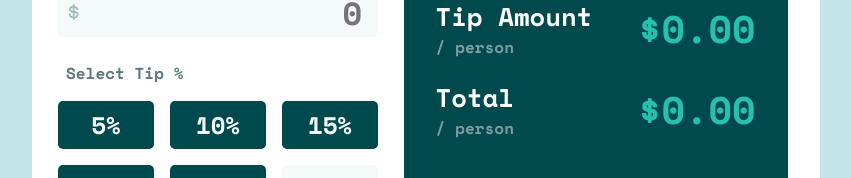
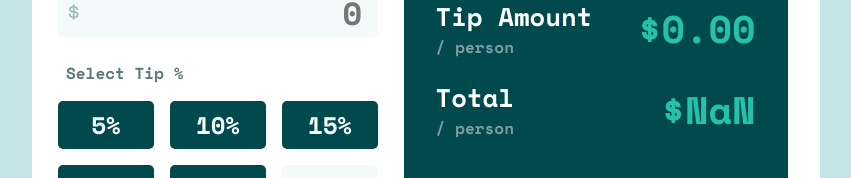
Before and after one commit to MrPhilus/Tip-Calculator, a React (Vite) app in the folder tip-calculator/: page / in a window 1280 px wide. Shown: the part 243-421 px from the top of the page, without its empty margins (214-1065 px from the left). Built offline with nearby package versions, Linux system fonts and the light colour scheme.

Commit message:
logic changes

```diff
--- a/tip-calculator/src/App.jsx
+++ b/tip-calculator/src/App.jsx
@@ -1,9 +1,10 @@
+/* eslint-disable react-hooks/exhaustive-deps */
 import "./App.css";
 import CustomButton from "./components/customButton";
 import CustomInput from "./components/customInput";
 import TipCard from "./components/tipCard";
 import styles from "./App.module.css";
-import { useContext } from "react";
+import { useContext, useEffect } from "react";
 import { TipContext } from "./components/context/TipContextProvider";
 
 const buttonsGrid = [
@@ -25,17 +26,27 @@ function App() {
     setCustom,
   } = useContext(TipContext);
 
-  function calcTip(thePercent) {
-    const Percent = thePercent / 100;
-    const tipAmount = (Percent * Number(billNum)) / Number(pplNum);
-    const totalAmount = Number(billNum) / Number(pplNum) + tipAmount;
+  function calcTip(selectedTip) {
+    const TipPercent = selectedTip / 100;
+    const tipAmount = selectedTip
+      ? (TipPercent * Number(billNum)) / Number(pplNum)
+      : 0;
+
+    //prevents zero value from causing error
+    const peopleCount = Number(pplNum) === 0 ? 1 : Number(pplNum);
+
+    const totalAmount = selectedTip
+      ? Number(billNum) / peopleCount + tipAmount
+      : Number(billNum) / peopleCount;
 
     setTipAmount(tipAmount);
-    setTotalAmount(totalAmount);
+    // keeps total as zero if input is empty
+    pplNum === "" ? setTotalAmount(0) : setTotalAmount(totalAmount);
+  }
 
-    console.log(tipAmount);
-    console.log(totalAmount);
-  }
+  useEffect(() => {
+    calcTip();
+  }, [pplNum]);
 
   return (
     <div className="App">
--- a/tip-calculator/src/components/customInput/index.jsx
+++ b/tip-calculator/src/components/customInput/index.jsx
@@ -1,3 +1,4 @@
+/* eslint-disable react/prop-types */
 import styles from "./CustomInput.module.css";
 import dollar from "../../assets/images/icon-dollar.svg";
 import person from "../../assets/images/icon-person.svg";
```
